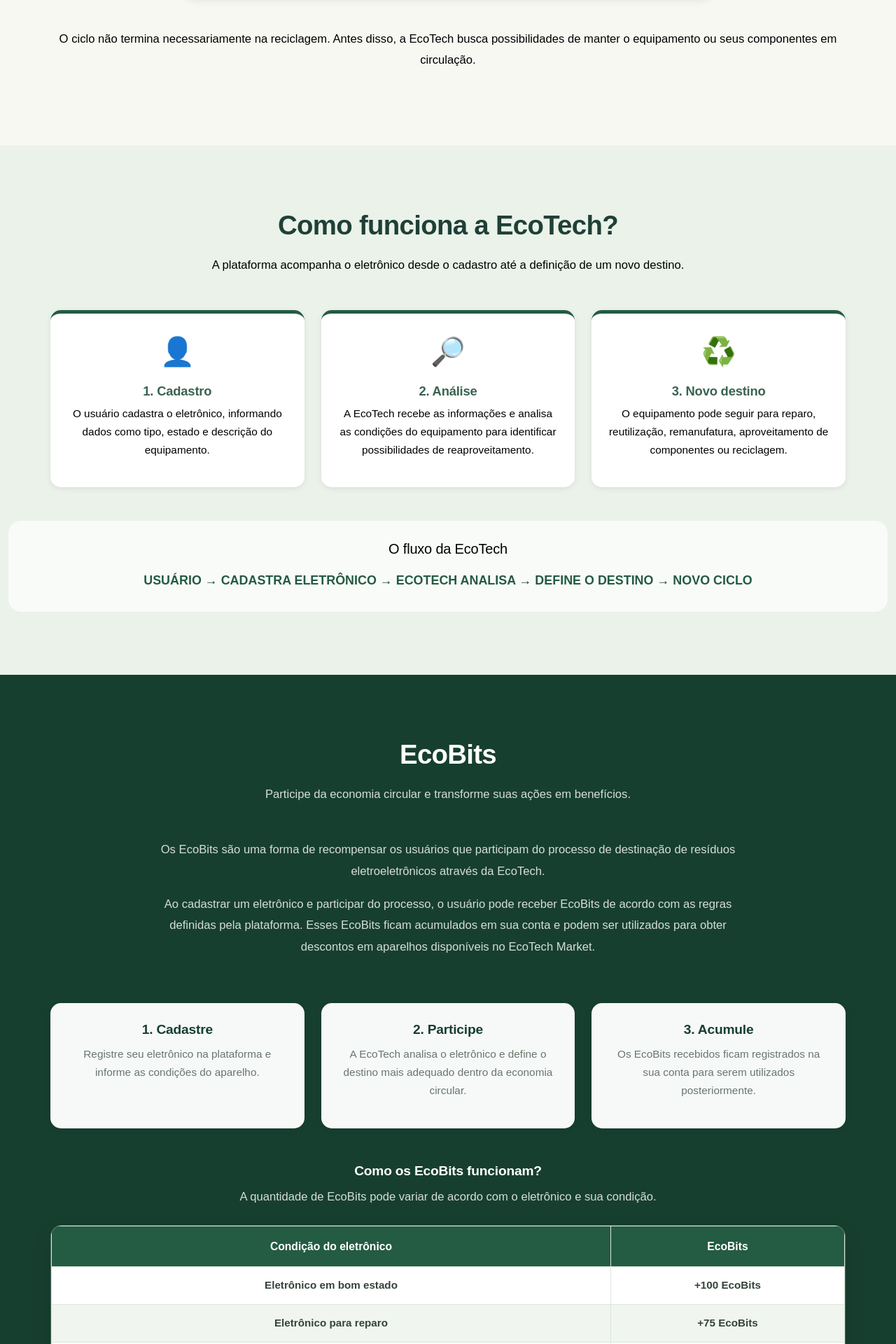
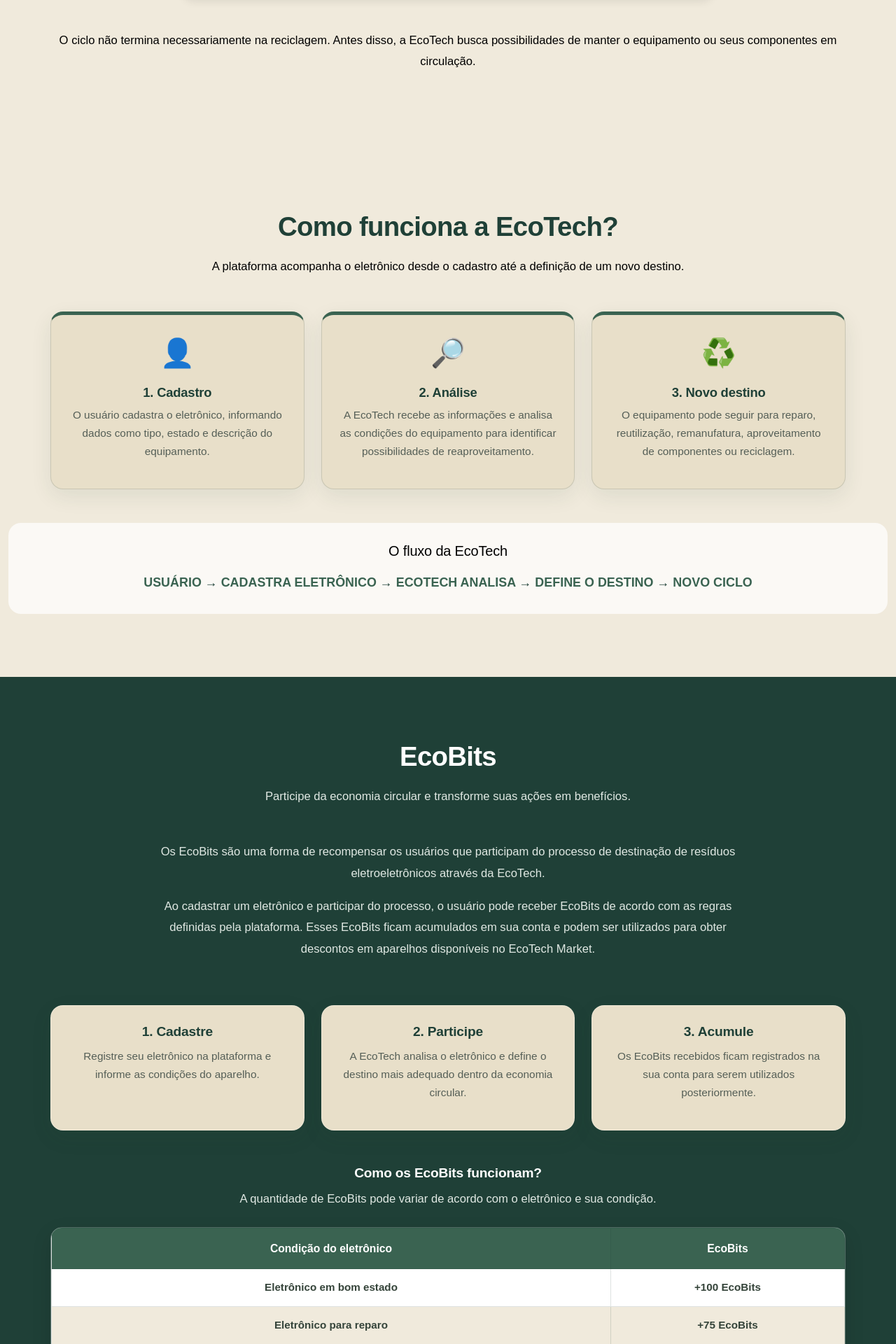
Before and after one commit to DudaMarcon/EcoTech2.0, a Node server app: page /saibamais in a window 1280 px wide. Shown: the part 3000-4920 px from the top of the page at 70% size. Run offline with Node 20, Linux system fonts and the light colour scheme.

Commit message:
Update saibamais.css

```diff
--- a/Public/css/saibamais.css
+++ b/Public/css/saibamais.css
@@ -4,14 +4,14 @@
    ========================================= */
 
 :root {
-    --saiba-verde: #245b43;
-    --saiba-verde-escuro: #173f30;
-    --saiba-verde-claro: #eaf2e9;
-    --saiba-fundo: #f7f8f2;
-    --saiba-card: #ffffff;
-    --saiba-texto: #35443a;
-    --saiba-texto-suave: #68766c;
-    --saiba-borda: #dce7dc;
+    --saiba-verde: #3A6351;
+    --saiba-verde-escuro: #1F4037;
+    --saiba-verde-claro: #F0EADC;
+    --saiba-fundo: #F0EADC;
+    --saiba-card: #E8DFC9;
+    --saiba-texto: #35443A;
+    --saiba-texto-suave: #68766C;
+    --saiba-borda: rgba(31, 64, 55, 0.15);
     --saiba-sombra: 0 10px 30px rgba(29, 69, 49, 0.09);
 }
 
@@ -615,3 +615,100 @@ main > section.secao-final h2 {
         font-size: 0.95rem;
     }
 }
+
+/* =========================================
+   PADRONIZAÇÃO FINAL — CORES ECOTECH
+========================================= */
+
+/* Fundo geral */
+body {
+    background-color: #F0EADC !important;
+}
+
+/* Seções com fundo creme */
+main #sobre,
+main #circular,
+main #problema,
+main #funciona,
+main #diferencial,
+main #lab {
+    background-color: #F0EADC !important;
+}
+
+/* Cards em creme */
+main .card {
+    background-color: #E8DFC9 !important;
+    border: 1px solid rgba(31, 64, 55, 0.15);
+    border-radius: 18px;
+    box-shadow: var(--saiba-sombra);
+}
+
+/* Textos dos cards */
+main .card h3 {
+    color: #1F4037 !important;
+}
+
+main .card p {
+    color: #555F57 !important;
+}
+
+/* Títulos das seções claras */
+main #sobre h2,
+main #circular h2,
+main #problema h2,
+main #funciona h2,
+main #diferencial h2,
+main #lab h2 {
+    color: #1F4037 !important;
+}
+
+/* Seção EcoBits */
+main #ecopontos {
+    background-color: #1F4037 !important;
+}
+
+main #ecopontos h2,
+main #ecopontos h3 {
+    color: #FFFFFF !important;
+}
+
+main #ecopontos p {
+    color: #E0E8E3 !important;
+}
+
+/* Cards da seção EcoBits */
+main #ecopontos .card {
+    background-color: #E8DFC9 !important;
+}
+
+main #ecopontos .card h3 {
+    color: #1F4037 !important;
+}
+
+main #ecopontos .card p {
+    color: #555F57 !important;
+}
+
+/* Cabeçalho da tabela */
+main #ecopontos thead th {
+    background-color: #3A6351 !important;
+    color: #FFFFFF !important;
+}
+
+/* Linhas da tabela */
+main #ecopontos tbody tr:nth-child(even) td {
+    background-color: #F0EADC !important;
+}
+
+/* Fechamento */
+main > section.container.text-center {
+    background-color: #1F4037 !important;
+}
+
+main > section.container.text-center h2 {
+    color: #FFFFFF !important;
+}
+
+main > section.container.text-center p {
+    color: #E0E8E3 !important;
+}
```
